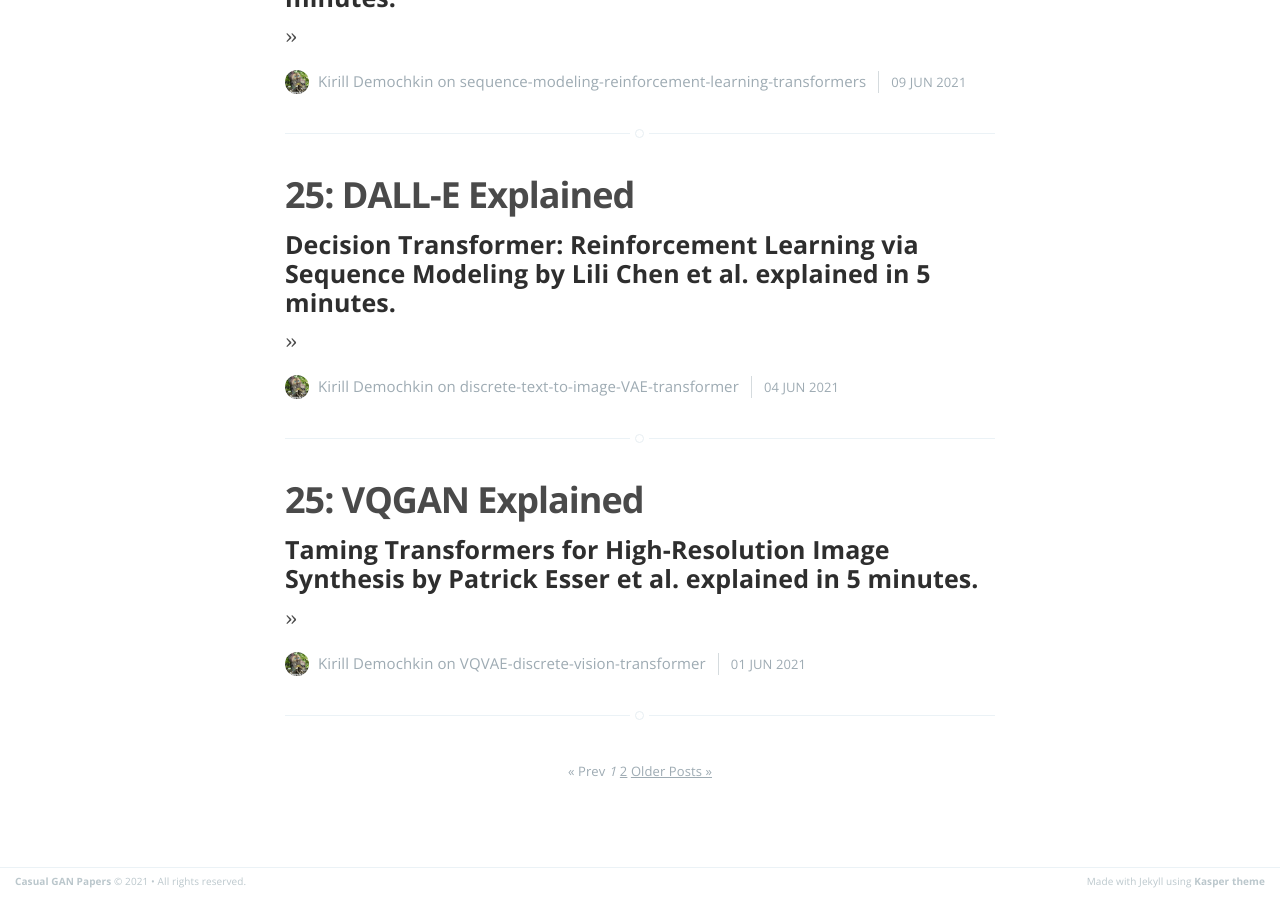
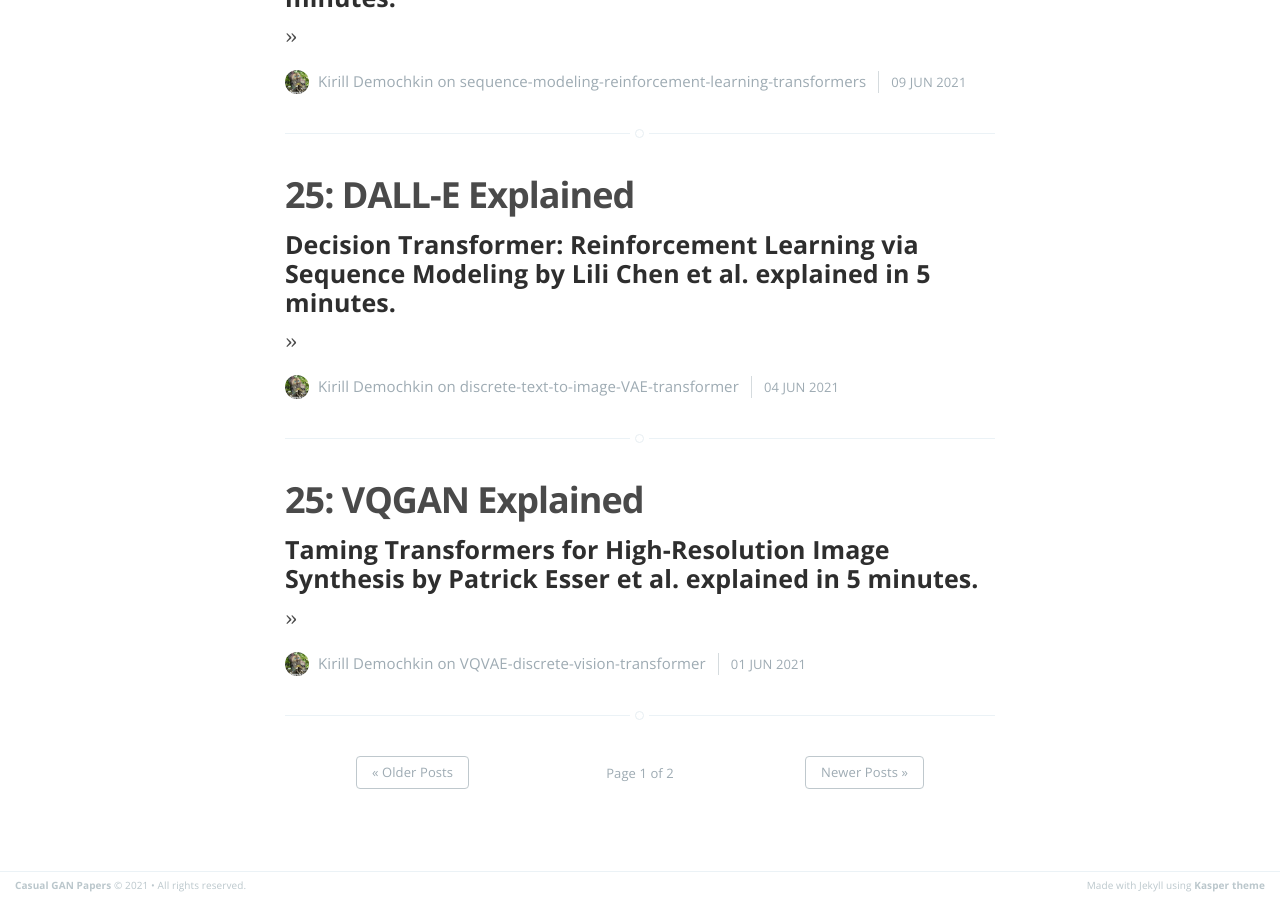
Before and after one commit to KirillDemochkin/kirilldemochkin.github.io, a Jekyll site: the page built from index.html, in a window 1280 px wide and 900 px high, scrolled down 4099 px. Built offline with Jekyll 4.4.1, drawn with Linux system fonts in a browser that asks for light colours; the list of posts is cut into pages by our own code; comment, search, counter and statistics services are not loaded.

Commit message:
Update pagination.html

```diff
--- a/_includes/pagination.html
+++ b/_includes/pagination.html
@@ -2,25 +2,17 @@
     {% if paginator.total_pages > 1 %}
         <div class="pagination">
             {% if paginator.previous_page %}
-                <a href="{{ paginator.previous_page_path | relative_url }}">&laquo; Newer Posts</a>
+                <a class="newer-posts" href="{{ paginator.previous_page_path | relative_url }}">&laquo; Older Posts</a>
             {% else %}
-                <span>&laquo; Prev</span>
+                <span class="newer-posts">&laquo; Older Posts</span>
             {% endif %}
 
-            {% for page in (1..paginator.total_pages) %}
-                {% if page == paginator.page %}
-                    <em>{{ page }}</em>
-                {% elsif page == 1 %}
-                    <a href="{{ '/' | relative_url }}">{{ page }}</a>
-                {% else %}
-                    <a href="{{ site.paginate_path | relative_url | replace: ':num', page }}">{{ page }}</a>
-                {% endif %}
-            {% endfor %}
+            <span class="page-number"> Page {{paginator.page}} of {{paginator.total_pages}} </span>
 
             {% if paginator.next_page %}
-                <a href="{{ paginator.next_page_path | relative_url }}">Older Posts &raquo;</a>
+                <a class="older-posts" href="{{ paginator.next_page_path | relative_url }}">Newer Posts &raquo;</a>
             {% else %}
-                <span>Next &raquo;</span>
+                <span class="older-posts">Newer Posts &raquo;</span>
             {% endif %}
         </div>
     {% endif %}
```
